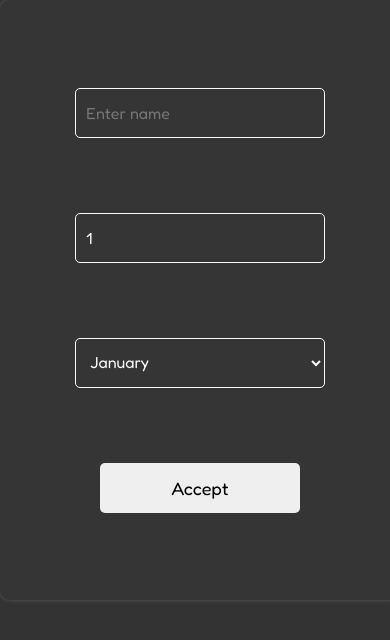
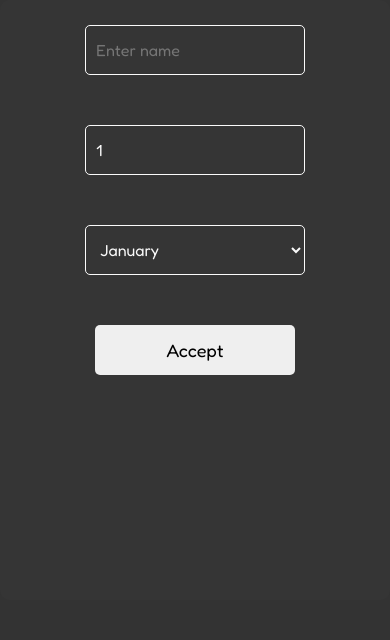
Before and after one commit to Tapi33/birthday-react, a React (Create React App) app: page / in a window 390 px wide. Shown: the top 640 px of the page. Built offline with nearby package versions, Linux system fonts and the light colour scheme.

Commit message:
create adaptive FormBirthday page

```diff
--- a/src/App.css
+++ b/src/App.css
@@ -16,7 +16,7 @@
   align-items: center;
 }
 .form_wrapper{
-  width: 500px;
+  width: 33rem;
   height: 600px;
   margin: 0 auto;
   display: flex;
@@ -27,7 +27,7 @@
 
 }
 .form-birthday{
-  width: 400px;
+  max-width: 25rem;
   height: 500px;
   margin: 0 auto;
   display: flex;
@@ -154,6 +154,9 @@
     width: 160px;
     height: 40px;
   }
+  .form_wrapper{
+    box-shadow: none;
+  }
 }
 
 @media (max-width: 430px) {
@@ -166,4 +169,16 @@
   .birthday-wrapper{
     min-height: 430px;
   }
+  .form-birthday > input{
+    width: 220px;
+  }
+  .form-birthday > select{
+    width: 220px;
+  }
+  .form-birthday{
+    height: 400px;
+  }
+  .form_wrapper{
+    align-items: start;
+  }
 }
```
